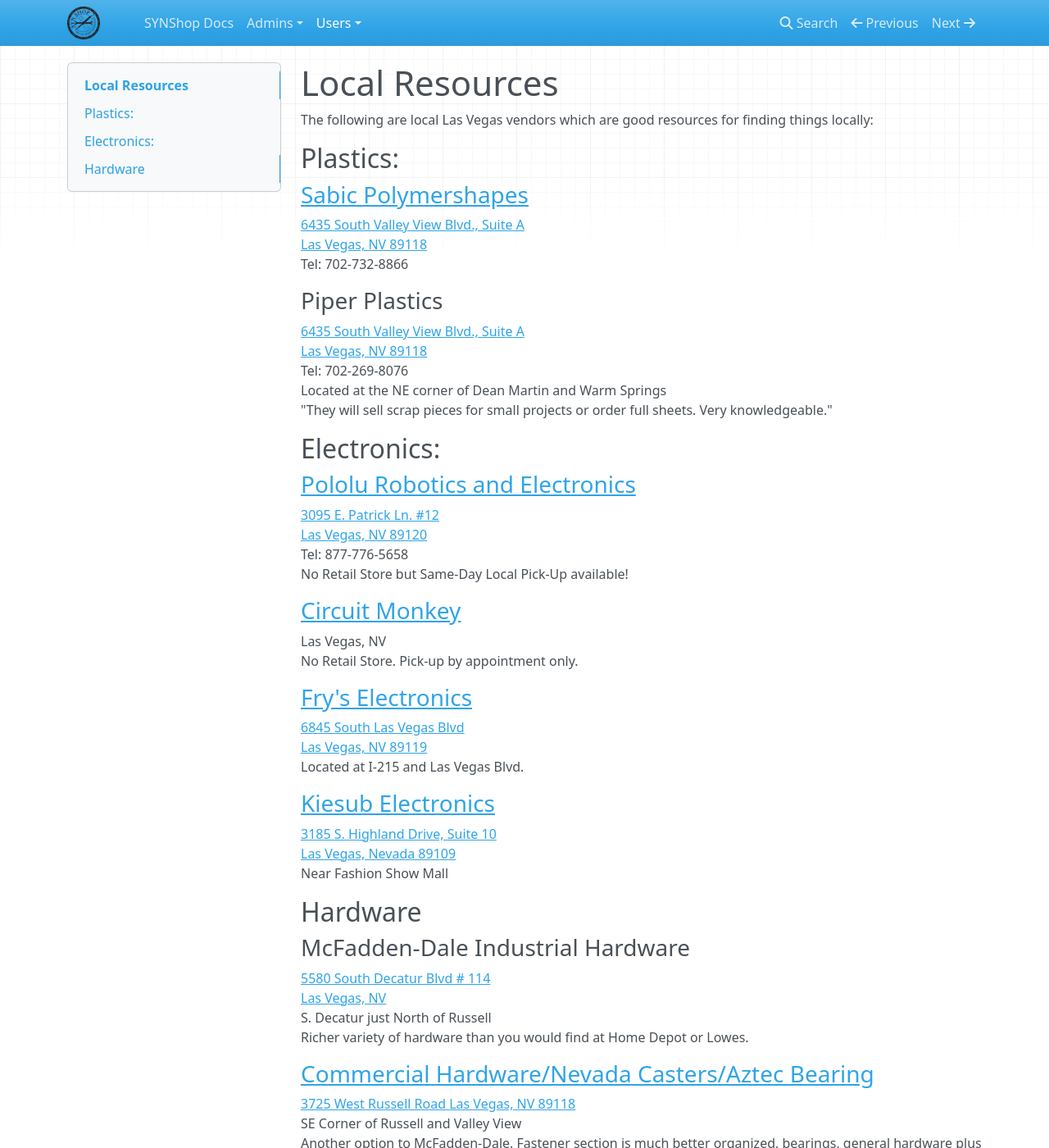
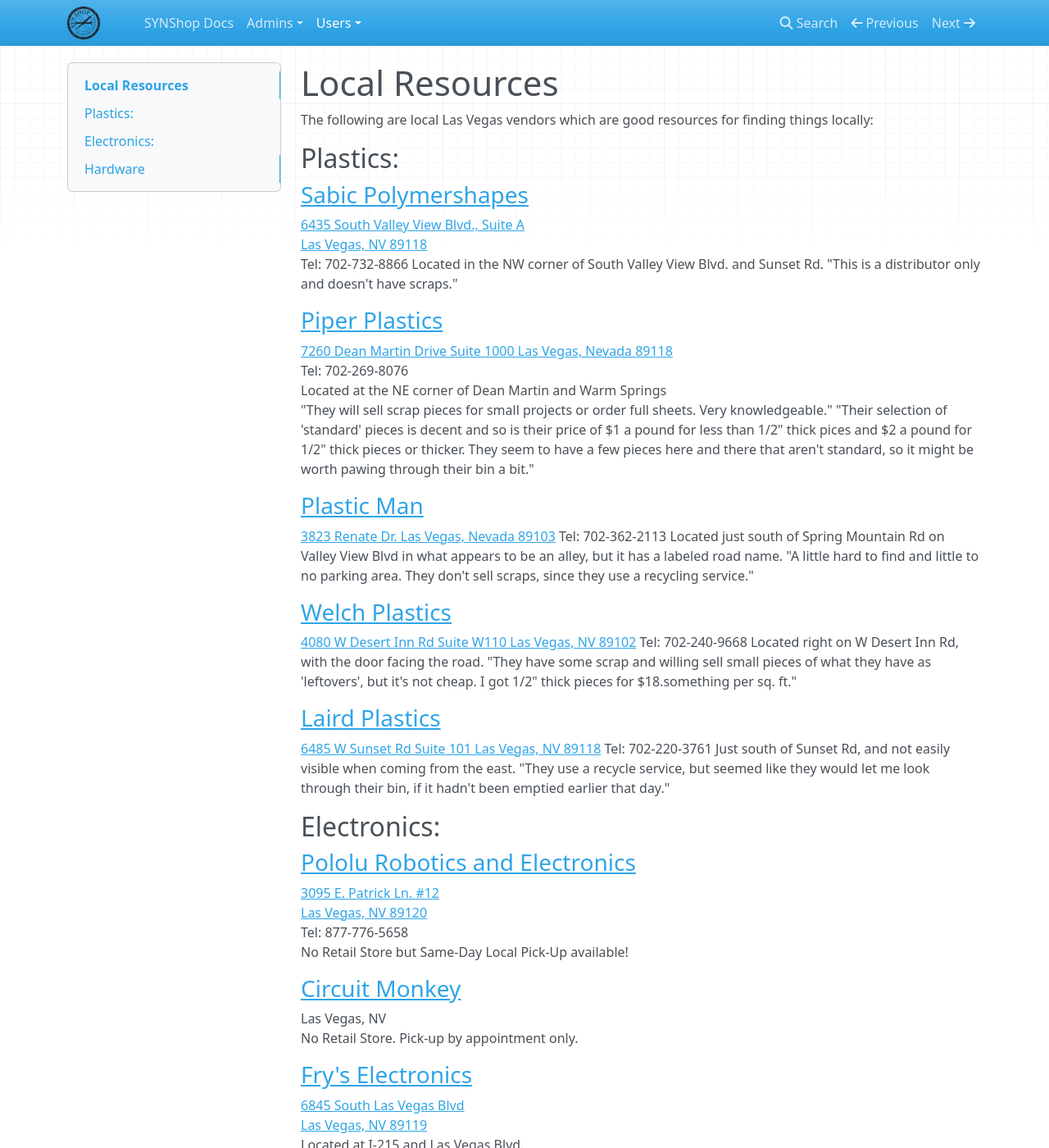
Before and after one commit to synshop/rtfm, an MkDocs documentation site: the page built from docs/users/Local Resources.md, in a window 1280 px wide and 1400 px high. Shown: the whole window at 82% size. Built offline with MkDocs 1.6.1, drawn with Linux system fonts in a browser that asks for light colours; nearby versions of some CDN libraries.

Commit message:
Update Local Resources.md.
Added more information for more local businesses in the Plastics section.

```diff
--- a/docs/users/Local Resources.md
+++ b/docs/users/Local Resources.md
@@ -8,13 +8,38 @@
 [6435 South Valley View Blvd., Suite A
 Las Vegas, NV 89118](http://maps.google.com/maps?q=6435+South+Valley+View+Blvd.,+Suite+A&hl=en&sll=36.083511,-115.180664&sspn=0.116672,0.12085&t=h&z=17)
 Tel: 702-732-8866
+Located in the NW corner of South Valley View Blvd. and Sunset Rd.
+"This is a distributor only and doesn't have scraps."
 
-### Piper Plastics
-[6435 South Valley View Blvd., Suite A
-Las Vegas, NV 89118](http://maps.google.com/maps?hl=en&bav=on.2,or.r_gc.r_pw.r_qf.,cf.osb&biw=1363&bih=746&um=1&ie=UTF-8&q=piper+plastic+las+vegas+nv&fb=1&gl=us&hq=piper+plastic&hnear=0x80beb782a4f57dd1:0x3accd5e6d5b379a3,Las+Vegas,+NV&cid=0,0,251644501515819261&ei=FDtRT_TDDdLCgAekirXRDQ&sa=X&oi=local_result&ct=image&sqi=2&ved=0CBUQ_BI)
+### [Piper Plastics](http://www.pplastics1.com/)
+[7260 Dean Martin Drive
+Suite 1000
+Las Vegas, Nevada 89118](http://maps.google.com/maps?hl=en&bav=on.2,or.r_gc.r_pw.r_qf.,cf.osb&biw=1363&bih=746&um=1&ie=UTF-8&q=piper+plastic+las+vegas+nv&fb=1&gl=us&hq=piper+plastic&hnear=0x80beb782a4f57dd1:0x3accd5e6d5b379a3,Las+Vegas,+NV&cid=0,0,251644501515819261&ei=FDtRT_TDDdLCgAekirXRDQ&sa=X&oi=local_result&ct=image&sqi=2&ved=0CBUQ_BI)
 Tel: 702-269-8076
 Located at the NE corner of Dean Martin and Warm Springs
 "They will sell scrap pieces for small projects or order full sheets. Very knowledgeable."
+"Their selection of 'standard' pieces is decent and so is their price of $1 a pound for less than 1/2" thick pices and $2 a pound for 1/2" thick pieces or thicker.  They seem to have a few pieces here and there that aren't standard, so it might be worth pawing through their bin a bit."
+
+### [Plastic Man](https://plasticmaninc.com/)
+[3823 Renate Dr.
+Las Vegas, Nevada 89103](https://www.google.com/maps/dir//36.1257189,-115.1907725/@36.125719,-115.190772,16z?hl=en-US)
+Tel: 702-362-2113
+Located just south of Spring Mountain Rd on Valley View Blvd in what appears to be an alley, but it has a labeled road name.
+"A little hard to find and little to no parking area.  They don't sell scraps, since they use a recycling service."
+
+### [Welch Plastics](https://welchplastics.com/)
+[4080 W Desert Inn Rd Suite W110
+Las Vegas, NV 89102](https://www.google.com/maps/place/Welch+Plastics+%7C+Custom+Fabrication+%7C+Raffle+Drums+Las+Vegas/@36.1306312,-115.1960816,17z/data=!3m1!4b1!4m5!3m4!1s0x80c8c6a8ce60a431:0xb6daa13c4c7de039!8m2!3d36.1306312!4d-115.1938929)
+Tel: 702-240-9668
+Located right on W Desert Inn Rd, with the door facing the road.
+"They have some scrap and willing sell small pieces of what they have as 'leftovers', but it's not cheap.  I got 1/2" thick pieces for $18.something per sq. ft."
+
+### [Laird Plastics](https://www.lairdplastics.com/)
+[6485 W Sunset Rd Suite 101
+Las Vegas, NV 89118](https://www.google.com/maps/place/Laird+Plastics+Inc/@36.070858,-115.2346717,17z/data=!3m1!4b1!4m5!3m4!1s0x80c8cf8055442b01:0x45f8d30071eda1e7!8m2!3d36.070858!4d-115.232483)
+Tel: 702-220-3761
+Just south of Sunset Rd, and not easily visible when coming from the east.
+"They use a recycle service, but seemed like they would let me look through their bin, if it hadn't been emptied earlier that day."
 
 ## Electronics:
 
```
